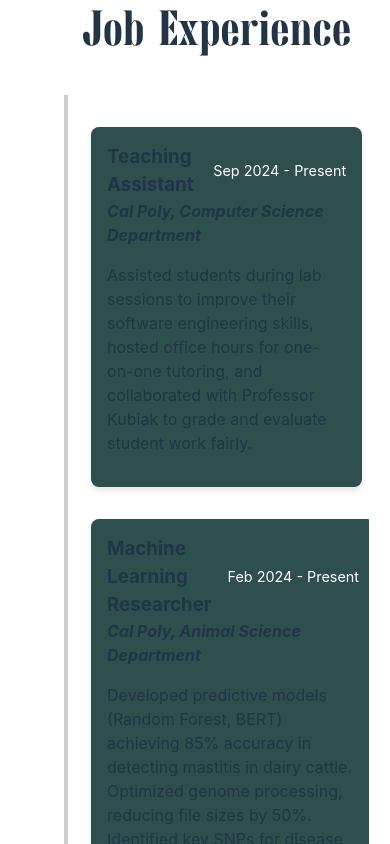
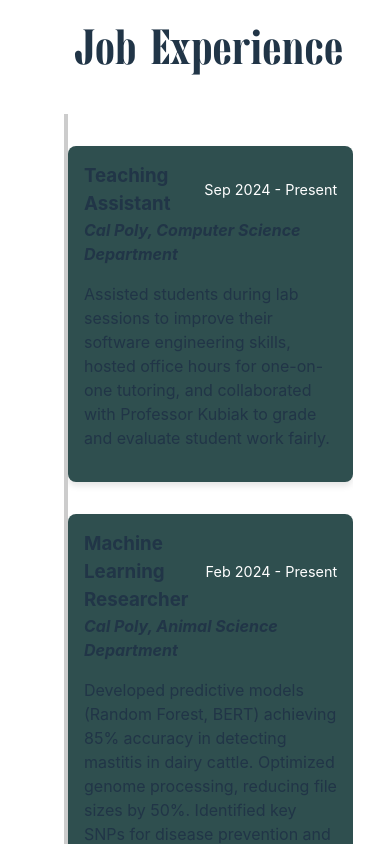
Before and after one commit to GavinLynch04/website-portfolio, a React (Vite) app: page / in a window 390 px wide. Shown: the part 1240-2084 px from the top of the page. Built offline with nearby package versions, Linux system fonts and the light colour scheme.

Commit message:
added projects

```diff
--- a/src/Styles/Experience.css
+++ b/src/Styles/Experience.css
@@ -32,7 +32,6 @@
     flex-direction: row;
     align-items: center;
     margin-bottom: 2rem;
-    padding-left: 1rem;
     width: 90%;
 }
 
@@ -98,3 +97,9 @@
         opacity: 1;
     }
 }
+
+@media (max-width: 700px) {
+    .timeline-item {
+        width: 100%;
+    }
+}
--- a/src/Styles/Projects.css
+++ b/src/Styles/Projects.css
@@ -15,7 +15,6 @@
     display: flex;
     flex-direction: column;
     align-items: center;
-    width: 100%;
     margin: 1rem 0;
     border: 1px solid #ddd;
     border-radius: 8px;
```
